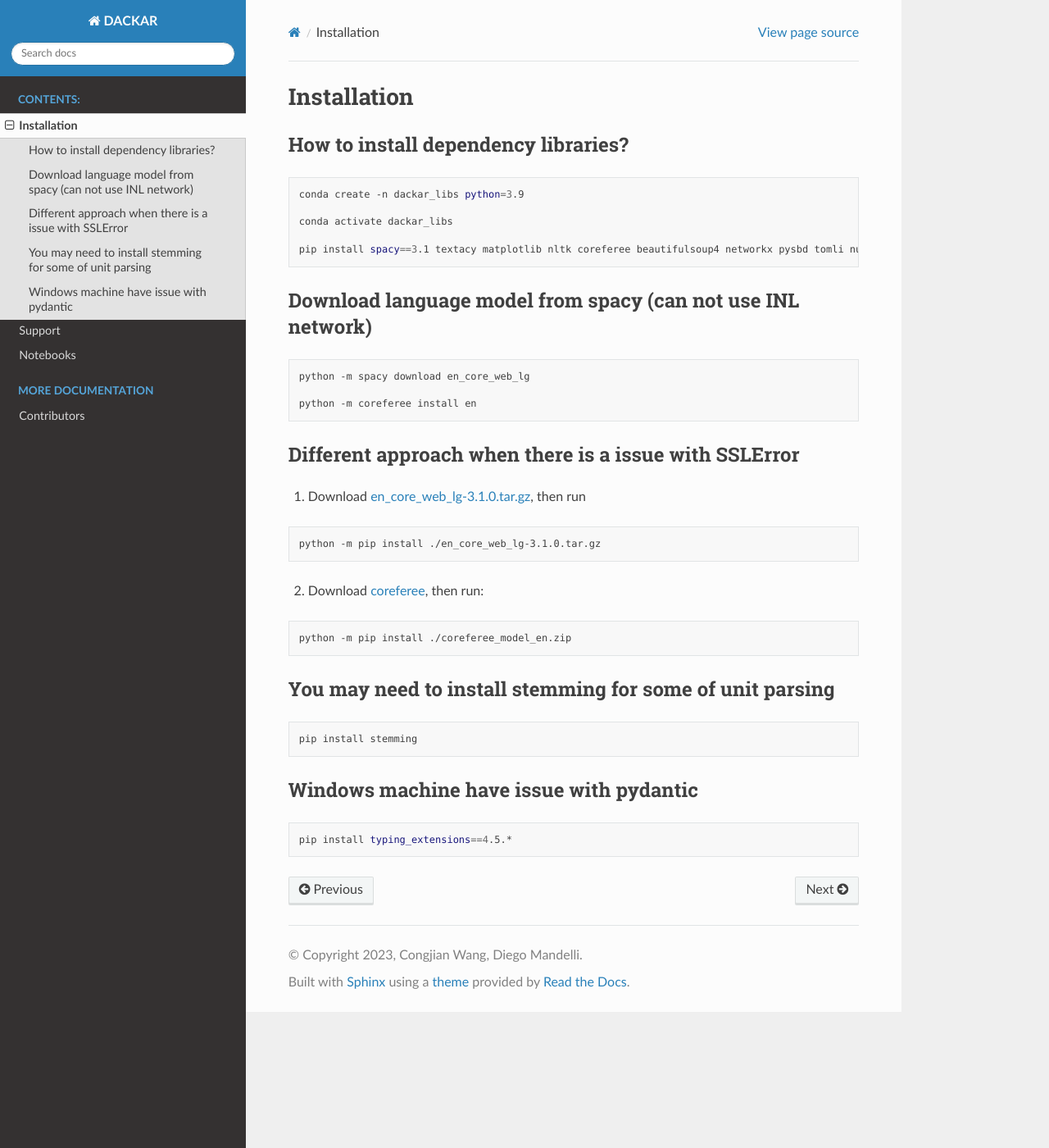
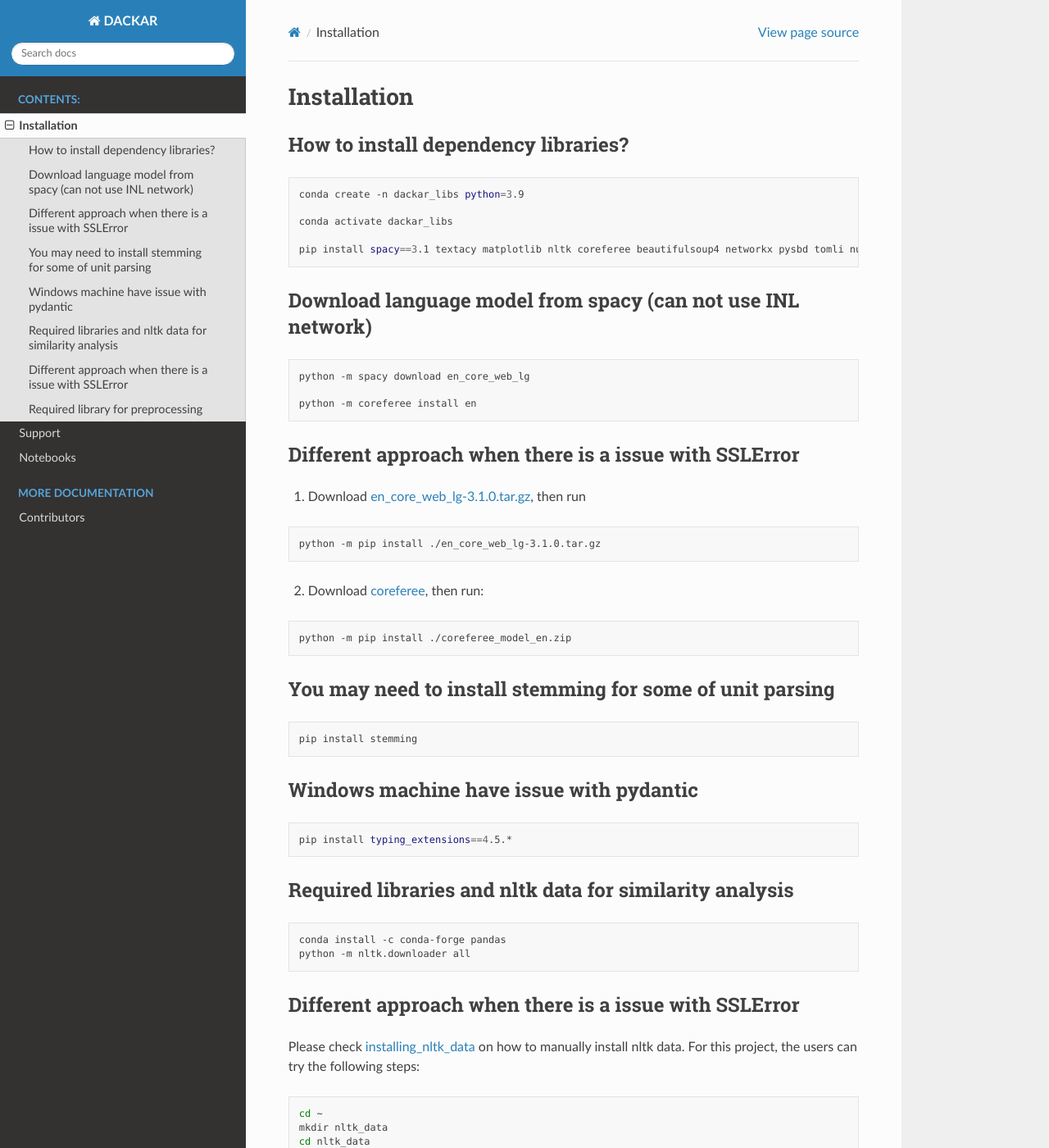
Before and after one commit to idaholab/DACKAR, a Sphinx documentation site: the page built from doc/install.rst, in a window 1280 px wide and 1400 px high. Shown: the whole window at 82% size. Built offline with Sphinx 7.4.7 and the Read the Docs theme 2.0.0, drawn with Linux system fonts in a browser that asks for light colours; formulas are drawn with MathJax 3; pages that are not in the unit, such as notebooks, are missing from menus; some of the changed text lies outside the part shown.

Commit message:
update installation and doc compiling process

```diff
--- a/doc/conf.py
+++ b/doc/conf.py
@@ -34,12 +34,13 @@ extensions = ['sphinx.ext.intersphinx',
 	'sphinx.ext.todo',
 	"sphinx.ext.autodoc.typehints",
 	"sphinx.ext.mathjax",
-  "sphinx.ext.autosummary",
+    "sphinx.ext.autosummary",
 	"nbsphinx",  # <- For Jupyter Notebook support
 	"sphinx.ext.napoleon",  # <- For Google style docstrings
 	"sphinx.ext.imgmath",
 	"sphinx.ext.viewcode",
 	'autoapi.extension',
+    'sphinx_copybutton',
 ]
 
 templates_path = ['_templates']
--- a/doc/install.rst
+++ b/doc/install.rst
@@ -56,6 +56,41 @@ Windows machine have issue with pydantic
 
   pip install typing_extensions==4.5.*
 
+Required libraries and nltk data for similarity analysis
+--------------------------------------------------------
+
+.. code-block:: bash
+
+  conda install -c conda-forge pandas
+  python -m nltk.downloader all
+
+Different approach when there is a issue with SSLError
+------------------------------------------------------
+
+Please check installing_nltk_data_ on how to manually install nltk data.
+For this project, the users can try the following steps:
+
+.. code-block:: bash
+
+  cd ~
+  mkdir nltk_data
+  cd nltk_data
+  mkdir corpora
+  mkdir taggers
+  mkdir tokenizers
+  Dowload wordnet, averaged_perceptron_tagger, punkt
+  cp -r wordnet ~/nltk_data/corpora/
+  cp -r averaged_perceptron_tagger ~/nltk_data/taggers/
+  cp -r punkt ~/nltk_data/tokenizers
+
+
+Required library for preprocessing
+----------------------------------
+
+.. code-block:: bash
+
+  pip install contextualSpellCheck
 
 .. _en_core_web_lg-3.1.0.tar.gz: https://github.com/explosion/spacy-models/releases/tag/en_core_web_lg-3.1.0
 .. _coreferee: https://github.com/richardpaulhudson/coreferee/tree/master/models/coreferee_model_en.zip
+.. _installing_nltk_data: https://www.nltk.org/data.html
```
Also changed, not shown: README.md (+38 -4 lines), doc/README.md (+2 -2 lines), nlp_readme.md (deleted, +0 -50 lines).
